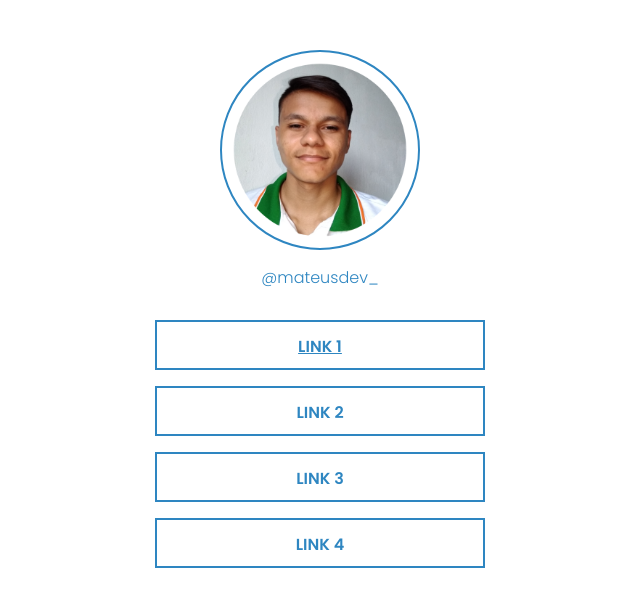
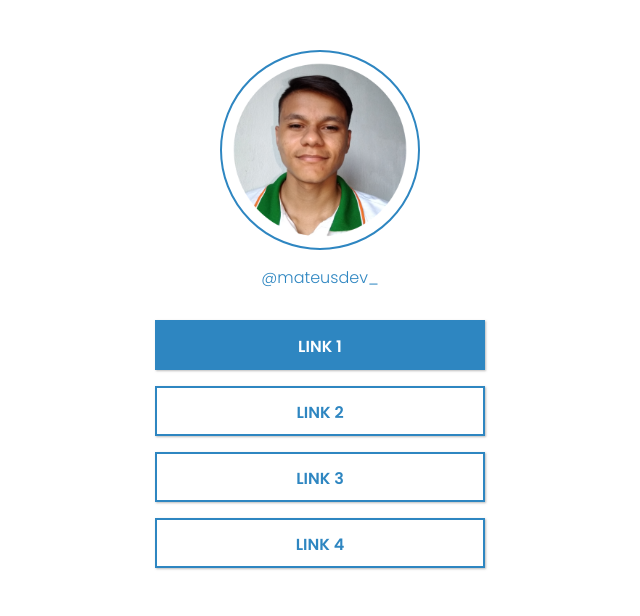
Before and after one commit to mateussdev/social-tree, a plain HTML site: page index.html in a window 1280 px wide. In both pictures the pointer is over the link "LINK 1". Shown: the top 616 px of the page, without its empty margins (320-960 px from the left). Drawn offline with Linux system fonts and the light colour scheme.

Commit message:
Social Tree
I changed the style of the links when the mouse is over them :hover

```diff
--- a/style.css
+++ b/style.css
@@ -55,10 +55,12 @@ a#instagram{
     text-transform: uppercase;
     font-weight: 600;
     padding-top: 12px;
+    box-shadow: 1px 1px 2px rgba(128, 128, 128, 0.534);
 }
 
-a:hover{
-    text-decoration: underline;
+#links a:hover{
+    background-color: #2E86C1;
+    color: #fff;
 }
 
 #socials{
```
